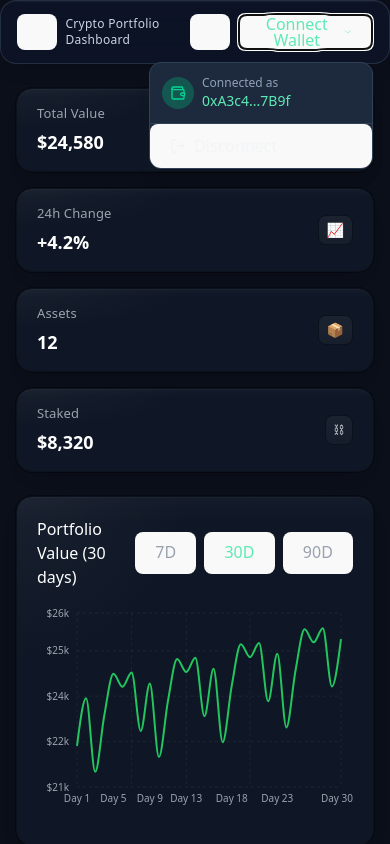
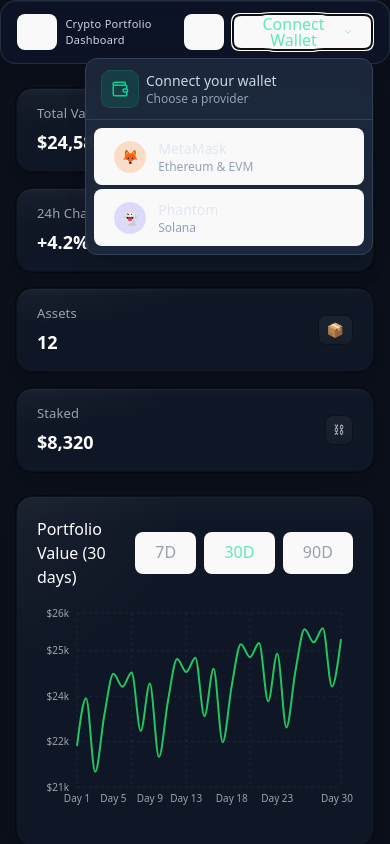
Before and after one commit to malih99/CryptoVault, a React (Vite) app: page / in a window 390 px wide. Both pictures are taken after a click on the button "Connect Wallet". Shown: the top 844 px of the page. Built offline with nearby package versions, Linux system fonts and the light colour scheme.

Commit message:
feat(header, wallet): redesign header & wallet connect UI

```diff
--- a/src/components/layout/Header.tsx
+++ b/src/components/layout/Header.tsx
@@ -1,14 +1,11 @@
-import { Menu, Sun, Moon, ChevronDown, Wallet, LogOut } from "lucide-react";
-import { useEffect, useRef, useState } from "react";
+import { Menu, Sun, Moon } from "lucide-react";
+import React, { useEffect, useState } from "react";
+import WalletConnectButton from "../../features/wallet/WalletConnectButton";
 
-export default function Header({
-  onOpenSidebar,
-}: {
-  onOpenSidebar: () => void;
-}) {
+type Props = { onOpenSidebar: () => void };
+
+export default function Header({ onOpenSidebar }: Props) {
   const [dark, setDark] = useState(true);
-  const [walletOpen, setWalletOpen] = useState(false);
-  const btnRef = useRef<HTMLButtonElement | null>(null);
 
   useEffect(() => {
     const html = document.documentElement;
@@ -19,7 +16,7 @@ export default function Header({
   return (
     <header
       className="
-        sticky top-0 z-30 h-16
+        sticky top-0 z-40 h-16
         flex items-center justify-between
         px-4 sm:px-6 rounded-2xl
         border border-slate-700/60
@@ -29,89 +26,46 @@ export default function Header({
     >
       {/* Left */}
       <div className="flex items-center gap-2">
+        {/* فقط موبایل */}
         <button
           onClick={onOpenSidebar}
           aria-label="Open sidebar"
           className="
-            lg:hidden h-9 w-9 flex items-center justify-center
+            lg:hidden h-9 w-9 inline-flex items-center justify-center
             rounded-xl border border-slate-700/60
-            text-slate-200 hover:bg-white/10 transition-colors
+            hover:bg-white/10 transition-colors
           "
         >
-          <Menu size={18} />
+          {/* رنگ و ضخامت واضح تا همیشه نمایش داده شود */}
+          <Menu className="text-slate-200" size={18} strokeWidth={1.75} />
         </button>
-        <span className="text-xs sm:text-sm font-medium tracking-wide text-slate-300">
+
+        {/* عنوان خیلی کوچک‌تر طبق طرح */}
+        <span className="text-[11px] sm:text-xs font-medium tracking-wide text-slate-300">
           Crypto Portfolio Dashboard
         </span>
       </div>
 
       {/* Right */}
-      <div className="flex items-center gap-2 sm:gap-3 relative">
-        {/* Theme Switch */}
+      <div className="relative flex items-center gap-2 sm:gap-3">
         <button
           onClick={() => setDark((d) => !d)}
           aria-label="Toggle theme"
           className="
-            h-9 w-9 flex items-center justify-center
+            h-9 w-9 inline-flex items-center justify-center
             rounded-xl border border-slate-700/60
-            text-slate-200 hover:bg-white/10 active:bg-white/20 transition-colors
+            hover:bg-white/10 active:bg-white/20 transition-colors
           "
         >
-          {dark ? <Sun size={16} /> : <Moon size={16} />}
+          {dark ? (
+            <Sun className="text-slate-200" size={16} strokeWidth={1.75} />
+          ) : (
+            <Moon className="text-slate-200" size={16} strokeWidth={1.75} />
+          )}
         </button>
 
-        {/* Wallet Button */}
-        <button
-          ref={btnRef}
-          onClick={() => setWalletOpen((v) => !v)}
-          className="
-            h-9 px-3 inline-flex items-center justify-center gap-2
-            rounded-xl border border-emerald-500/60
-            text-sm font-medium leading-none text-emerald-300
-            hover:bg-emerald-600/10 active:bg-emerald-600/20 transition-colors
-          "
-        >
-          Connect Wallet
-          <ChevronDown size={14} className="opacity-70" />
-        </button>
-
-        {/* Wallet Popover */}
-        {walletOpen && (
-          <div
-            className="
-              absolute right-0 top-12 w-56
-              bg-slate-800 border border-slate-700 rounded-xl
-              shadow-lg overflow-hidden z-40
-            "
-          >
-            <div className="p-3 text-sm text-gray-200 border-b border-slate-700">
-              <div className="flex items-center gap-2">
-                <div className="h-8 w-8 rounded-full bg-emerald-500/30 flex items-center justify-center">
-                  <Wallet size={16} className="text-emerald-400" />
-                </div>
-                <div>
-                  <div className="text-xs text-slate-400">Connected as</div>
-                  <div className="font-medium text-emerald-300">
-                    0xA3c4...7B9f
-                  </div>
-                </div>
-              </div>
-            </div>
-            <button
-              onClick={() => {
-                setWalletOpen(false);
-                alert("Disconnected!");
-              }}
-              className="
-                flex items-center gap-2 w-full text-left px-4 py-3 text-sm
-                hover:bg-slate-700/50 transition-colors
-              "
-            >
-              <LogOut size={16} />
-              <span>Disconnect</span>
-            </button>
-          </div>
-        )}
+        {/* از کامپوننت خودت استفاده می‌کنیم */}
+        <WalletConnectButton />
       </div>
     </header>
   );
--- a/src/features/wallet/WalletConnectButton.tsx
+++ b/src/features/wallet/WalletConnectButton.tsx
@@ -1,12 +1,58 @@
-import { useRef, useState } from "react";
-import { ChevronDown } from "lucide-react";
-import WalletPopover from "./WalletPopover";
-import { useWallet } from "./useWallet";
+// src/features/wallet/WalletConnectButton.tsx
+import React, { useEffect, useMemo, useRef, useState } from "react";
+import { createPortal } from "react-dom";
+import { ChevronDown, Copy, ExternalLink, LogOut, Wallet } from "lucide-react";
+
+// اگر هوک خودت را داری، اینجا ایمپورت کن و stateهای شبیه‌ساز را حذف کن
+// import { useWallet } from "./useWallet";
+
+function useOutsideClose(
+  open: boolean,
+  onClose: () => void,
+  refs: React.RefObject<HTMLElement>[]
+) {
+  useEffect(() => {
+    if (!open) return;
+    const onDoc = (e: MouseEvent) => {
+      const t = e.target as Node;
+      if (refs.every((r) => r.current && !r.current.contains(t))) onClose();
+    };
+    const onEsc = (e: KeyboardEvent) => e.key === "Escape" && onClose();
+    document.addEventListener("mousedown", onDoc);
+    document.addEventListener("keydown", onEsc);
+    return () => {
+      document.removeEventListener("mousedown", onDoc);
+      document.removeEventListener("keydown", onEsc);
+    };
+  }, [open, onClose, refs]);
+}
 
 export default function WalletConnectButton() {
-  const { connected, info } = useWallet();
+  // ---------- شبیه‌ساز (در صورت داشتن useWallet واقعی، این چهار خط را بردار) ----------
+  const [connected, setConnected] = useState(false);
+  const [address] = useState("0xA3c4...7B9f");
+  // const { connected, info, connect, disconnect } = useWallet();
+  // const address = useMemo(() => short(info.address), [info.address]);
+  // -------------------------------------------------------------------
+
+  const btnRef = useRef<HTMLButtonElement | null>(null);
+  const popRef = useRef<HTMLDivElement | null>(null);
   const [open, setOpen] = useState(false);
-  const btnRef = useRef<HTMLButtonElement | null>(null);
+
+  useOutsideClose(open, () => setOpen(false), [btnRef, popRef]);
+
+  // موقعیت‌دهی Popover کنار دکمه
+  const style = useMemo((): React.CSSProperties => {
+    const rect = btnRef.current?.getBoundingClientRect();
+    if (!rect) return { display: "none" };
+    const margin = 8;
+    return {
+      position: "fixed",
+      top: rect.bottom + margin,
+      left: Math.max(12, rect.right - 288), // 288 ~ w-72
+      zIndex: 60,
+    };
+  }, [open]); // هر بار باز شدن دوباره محاسبه می‌کنیم
 
   const short = (addr: string) =>
     addr.startsWith("0x") && addr.length > 10
@@ -15,43 +61,141 @@ export default function WalletConnectButton() {
       ? `${addr.slice(0, 4)}...${addr.slice(-4)}`
       : addr;
 
-  if (!connected) {
-    return (
-      <>
-        <button
-          ref={btnRef}
-          onClick={() => setOpen((v) => !v)}
-          className="h-9 px-3 rounded-xl text-sm border border-emerald-600/60 text-emerald-300 hover:bg-emerald-600/10 active:bg-emerald-600/20 transition-colors"
-        >
-          Connect Wallet
-        </button>
-
-        <WalletPopover
-          anchorRef={btnRef}
-          open={open}
-          onClose={() => setOpen(false)}
-        />
-      </>
-    );
-  }
-
   return (
     <>
+      {/* دکمه */}
       <button
         ref={btnRef}
         onClick={() => setOpen((v) => !v)}
-        className="account-chip inline-flex items-center gap-2 h-9 pl-2 pr-2 rounded-xl border border-[color:var(--border)] bg-white/5 text-gray-200 hover:bg-white/10"
+        className="
+          h-9 pl-3 pr-2 inline-flex items-center gap-2
+          rounded-xl border border-emerald-500/60
+          text-sm font-medium leading-none
+          text-emerald-300 hover:bg-emerald-600/10 active:bg-emerald-600/20
+          transition-colors
+        "
       >
-        <div className="account-ava h-6 w-6 rounded-full bg-emerald-500/40 ring-1 ring-emerald-400/30" />
-        <span className="account-text text-sm">{short(info.address!)}</span>
-        <ChevronDown size={14} className="opacity-70" />
+        {connected ? (
+          <>
+            <span className="hidden sm:inline">{short(address)}</span>
+            <span className="sm:hidden">Wallet</span>
+            <ChevronDown size={14} className="opacity-80" />
+          </>
+        ) : (
+          <>
+            <span>Connect Wallet</span>
+            <ChevronDown size={14} className="opacity-80" />
+          </>
+        )}
       </button>
 
-      <WalletPopover
-        anchorRef={btnRef}
-        open={open}
-        onClose={() => setOpen(false)}
-      />
+      {/* پاپاور با پورتال */}
+      {open &&
+        createPortal(
+          <div
+            ref={popRef}
+            style={style}
+            className="
+              w-72 origin-top-right
+              rounded-xl border border-slate-700 bg-slate-800/95
+              shadow-xl backdrop-blur-md overflow-hidden
+              animate-[pop_.12s_ease]
+            "
+          >
+            {/* Header */}
+            <div className="px-4 py-3 border-b border-slate-700 flex items-center gap-2">
+              <div className="h-9 w-9 rounded-lg bg-emerald-500/15 grid place-items-center ring-1 ring-emerald-500/30">
+                <Wallet className="text-emerald-400" size={18} />
+              </div>
+              <div className="text-sm">
+                <div className="text-slate-300 font-medium">
+                  {connected ? "Wallet connected" : "Connect your wallet"}
+                </div>
+                <div className="text-xs text-slate-400">
+                  {connected ? "Manage your session" : "Choose a provider"}
+                </div>
+              </div>
+            </div>
+
+            {/* Body */}
+            {!connected ? (
+              <div className="p-2">
+                {/* Provider 1 */}
+                <button
+                  onClick={() => {
+                    // TODO: connect('metamask')
+                    setOpen(false);
+                    setTimeout(() => setConnected(true), 120);
+                  }}
+                  className="w-full text-left px-3 py-3 rounded-lg hover:bg-white/5 flex items-center gap-3"
+                >
+                  <div className="h-8 w-8 rounded-full bg-orange-500/20 grid place-items-center">
+                    <span className="text-orange-400 text-sm">🦊</span>
+                  </div>
+                  <div className="text-sm">
+                    <div className="text-slate-200">MetaMask</div>
+                    <div className="text-slate-400 text-xs">Ethereum & EVM</div>
+                  </div>
+                </button>
+
+                {/* Provider 2 */}
+                <button
+                  onClick={() => {
+                    // TODO: connect('phantom')
+                    setOpen(false);
+                    setTimeout(() => setConnected(true), 120);
+                  }}
+                  className="mt-1 w-full text-left px-3 py-3 rounded-lg hover:bg-white/5 flex items-center gap-3"
+                >
+                  <div className="h-8 w-8 rounded-full bg-indigo-500/20 grid place-items-center">
+                    <span className="text-indigo-300 text-sm">👻</span>
+                  </div>
+                  <div className="text-sm">
+                    <div className="text-slate-200">Phantom</div>
+                    <div className="text-slate-400 text-xs">Solana</div>
+                  </div>
+                </button>
+              </div>
+            ) : (
+              <div className="p-2">
+                <div className="px-3 py-3 rounded-lg bg-white/5 flex items-center justify-between">
+                  <div className="text-xs text-slate-400">Address</div>
+                  <div className="text-xs text-emerald-300 font-mono">
+                    {short(address)}
+                  </div>
+                </div>
+                <div className="mt-2 grid grid-cols-2 gap-2">
+                  <button
+                    onClick={() => navigator.clipboard.writeText(address)}
+                    className="px-3 py-2 rounded-lg bg-white/5 hover:bg-white/10 flex items-center justify-center gap-2 text-sm"
+                  >
+                    <Copy size={14} />
+                    Copy
+                  </button>
+                  <a
+                    href="#"
+                    className="px-3 py-2 rounded-lg bg-white/5 hover:bg-white/10 flex items-center justify-center gap-2 text-sm"
+                  >
+                    <ExternalLink size={14} />
+                    Explorer
+                  </a>
+                </div>
+                <button
+                  onClick={() => {
+                    // TODO: disconnect()
+                    setOpen(false);
+                    setTimeout(() => setConnected(false), 100);
+                  }}
+                  className="mt-3 w-full px-3 py-2 rounded-lg bg-red-500/15 text-red-300 hover:bg-red-500/25 flex items-center justify-center gap-2 text-sm"
+                >
+                  <LogOut size={14} />
+                  Disconnect
+                </button>
+              </div>
+            )}
+          </div>,
+          document.body
+        )}
     </>
   );
 }
```
